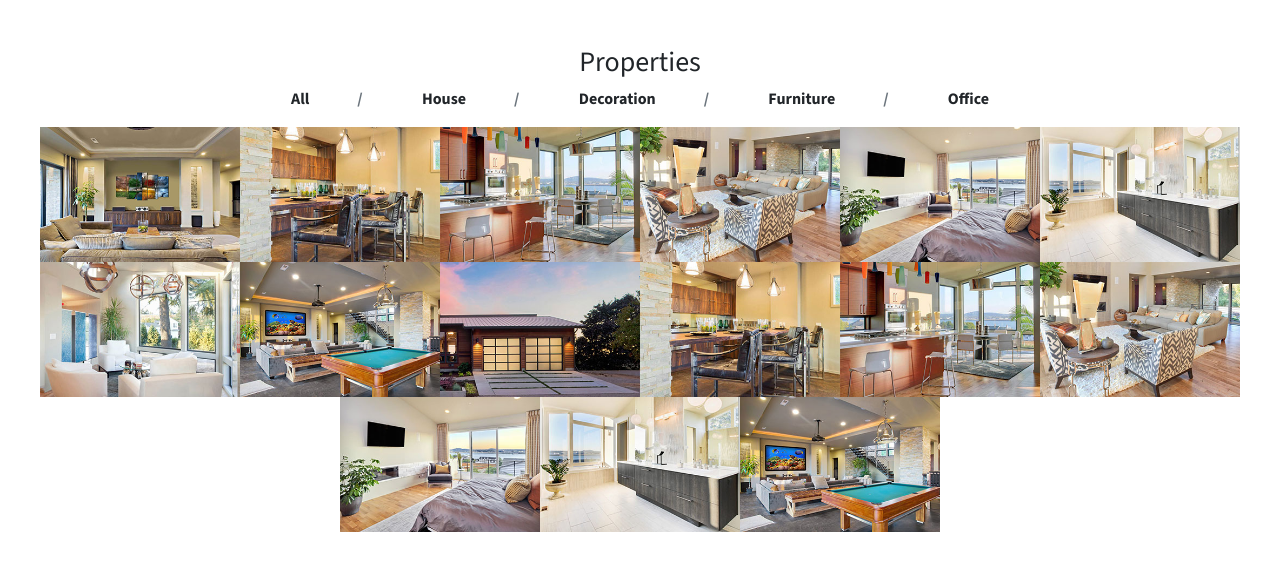
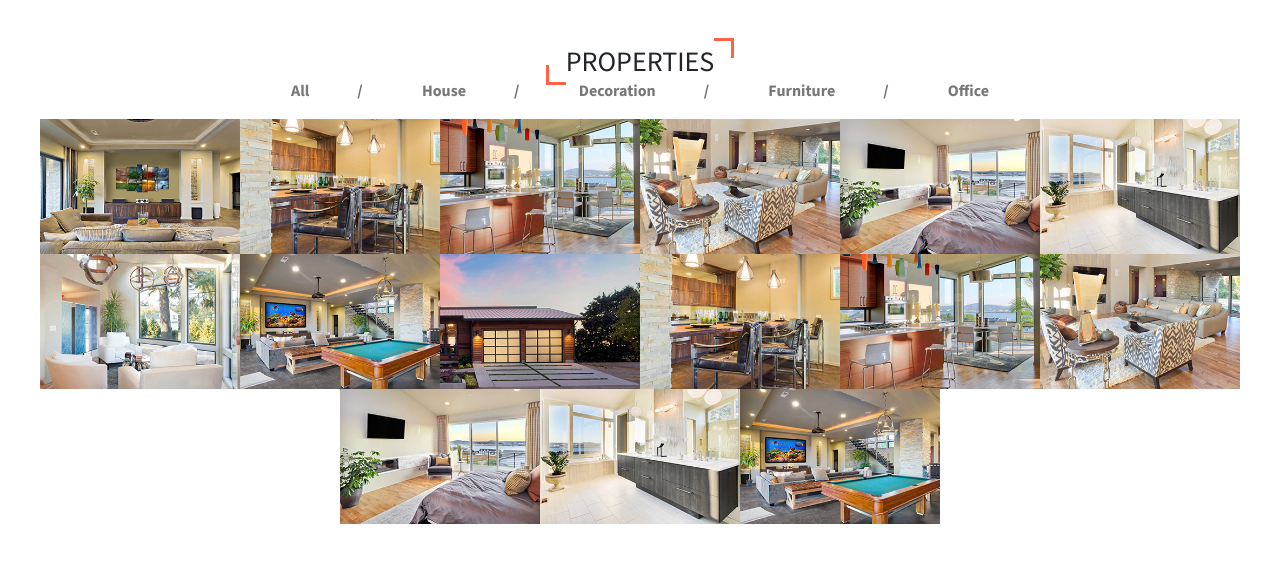
Before and after one commit to naylin1332004/landingPage, a plain HTML site: page index.html in a window 1280 px wide. Shown: the part 1246-1816 px from the top of the page. Drawn offline with nearby package versions, Linux system fonts and the light colour scheme.

Commit message:
modified content&js

```diff
--- a/cs/style.css
+++ b/cs/style.css
@@ -39,6 +39,8 @@ header{
 .navbar{
     background: linear-gradient(rgba(0,0,0,0.3),var(--primary-color));
     padding:20px 30px;
+
+    transition: 0.7s;
 }
 
 .navmenus{
@@ -170,3 +172,51 @@ header{
 }
 
 /* <!-- end About US  Section  --> */
+
+
+/* <!-- start Property Section  --> */
+.titles{
+    text-transform: uppercase;
+    /* background-color: steelblue; */
+    display: inline;
+
+    padding: 5px 20px;
+
+    position: relative;
+}
+
+.titles::before,.titles::after{
+    content:'';
+    width: 20px;
+    height: 20px;
+    /* background-color: yellow; */
+
+    position: absolute;
+}
+
+.titles::before{
+    left: 0;
+    bottom: 0;
+
+    border-left:3px solid var(--fruit-color) ;
+    border-bottom:3px solid var(--fruit-color) ;
+}
+
+.titles::after{
+    right: 0;
+    top: 0;
+
+    border-right: 3px solid var(--fruit-color);
+    border-top: 3px solid var(--fruit-color);
+}
+
+.propertylists{
+    color: #777;
+    cursor: pointer;
+    user-select: none;
+}
+
+.activeitems{
+    color: var(--primary-color);
+}
+/* <!-- End  Property Section  --> */
--- a/index.html
+++ b/index.html
@@ -28,13 +28,13 @@
                <!-- start Header Section  -->
                     <header >
                          <!-- Start nav Bar  -->
-                              <nav class="navbar navbar-expand-lg fixed-top  navmenus">
+                              <nav class="navbar navbar-expand-lg fixed-top ">
                                    <a href="index.html" class="navbar-brand text-light mx-3">
                                         <img src="./assets/img/fav/favicon.png" width="70" alt="favicon" />
                                         <span class="text-uppercase h2 fw-bold mx-2">Plannco<span class="h4"> HOME DECORATRION </span></span>
                                    </a>
 
-                                   <button type="button" class="navbar-toggler navbuttons  crossxs" data-bs-toggle="collapse" data-bs-target="#nav">
+                                   <button type="button" class="navbar-toggler navbuttons " data-bs-toggle="collapse" data-bs-target="#nav">
                                         <div class="bg-light lines1"></div>
                                         <div class="bg-light lines2"></div>
                                         <div class="bg-light lines3"></div>
@@ -105,7 +105,7 @@
 
                               <!-- end title  -->
 
-                              <ul class="list-inline text-center fw-bold">
+                              <ul class="list-inline text-center fw-bold propertylists">
                                    <li class="list-inline-item" data-filter="all">All<span class="mx-3 mx-md-5 text-muted">/</span></li>
                                    <li class="list-inline-item" data-filter="house">House<span class="mx-3 mx-md-5 text-muted">/</span></li>
                                    <li class="list-inline-item" data-filter="decoration">Decoration<span class="mx-3 mx-md-5 text-muted">/</span></li>
--- a/js/app.js
+++ b/js/app.js
@@ -0,0 +1,21 @@
+$(document).ready(function(){
+    // Start Nav Bar
+    $(window).scroll(function(){
+
+        let getscrolltop = $(this).scrollTop();
+        // console.log(getscrolltop);
+
+        if(getscrolltop >= 200){
+            $('.navbar').addClass("navmenus");
+        }else{
+            $('.navbar').removeClass("navmenus");
+        }
+    });
+
+    $('.navbuttons').click(function(){
+        $(this).toggleClass('crossxs');
+    });
+    // End Nav Bar
+
+
+});
```
